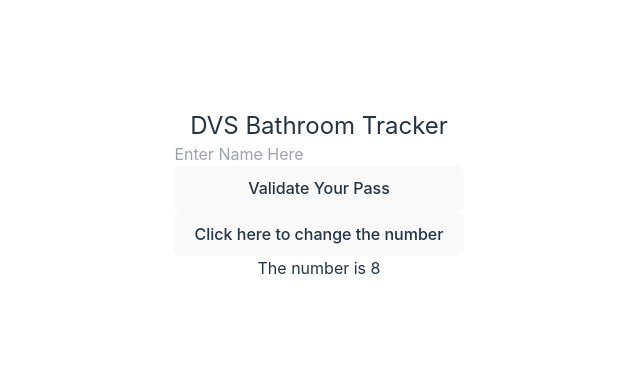
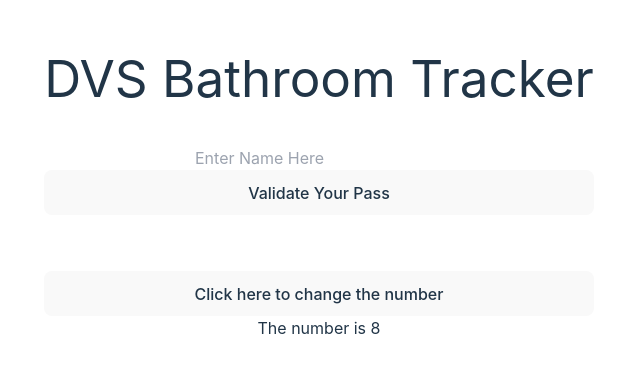
Before and after one commit to DVS-CS-Club/DVS-BathroomPass, a React (Vite) app: page / in a window 1280 px wide. Shown: the part 205-578 px from the top of the page, without its empty margins (321-961 px from the left). Built offline with nearby package versions, Linux system fonts and the light colour scheme.

Commit message:
Made title big and added spacing

```diff
--- a/src/App.tsx
+++ b/src/App.tsx
@@ -4,17 +4,24 @@ import './App.css'
 function App() {
   const [Num, setNum] = useState(Math.round(Math.random()*10));
 
+
+
   function refresh() {
       setNum(Math.round(Math.random()*10));
   }
 
+
+
   return (
     <>
       <div className="flex flex-col">
-        <h1 className="text-2xl">DVS Bathroom Tracker</h1>
-        <input type = "text" id = "username" name="username" placeholder='Enter Name Here'></input>
+        <div className="mb-10"><h1 className="text-200xl">DVS Bathroom Tracker</h1></div>
+
+        <div className = ""><input type = "text" id = "username" name="username" placeholder='Enter Name Here'></input></div>
+
+
         <button>Validate Your Pass</button>
-        <button onClick={refresh}>Click here to change the number</button>
+        <button className="mt-14" onClick={refresh}>Click here to change the number</button>
         <p>The number is {Num}</p>
       </div>
     </>
```
